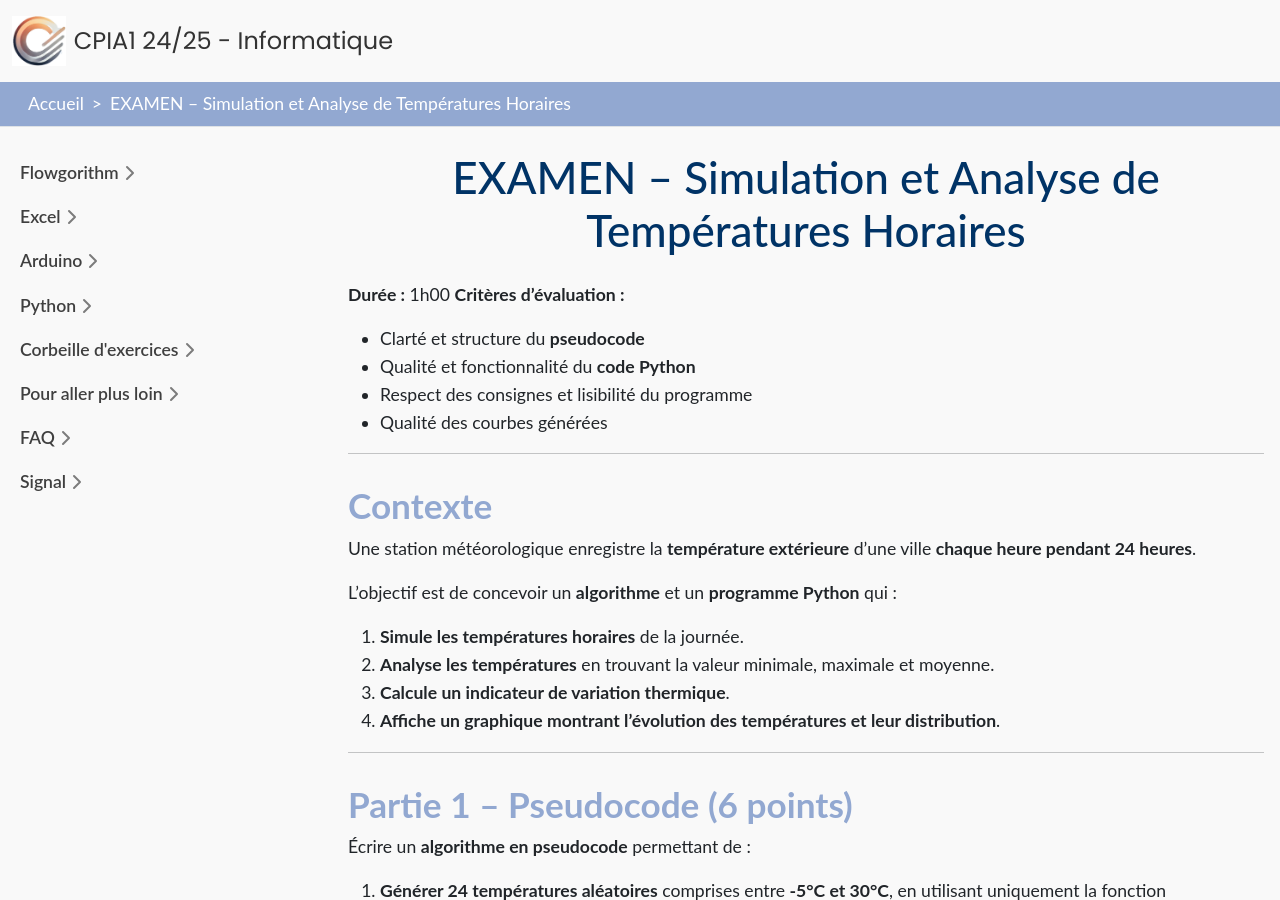
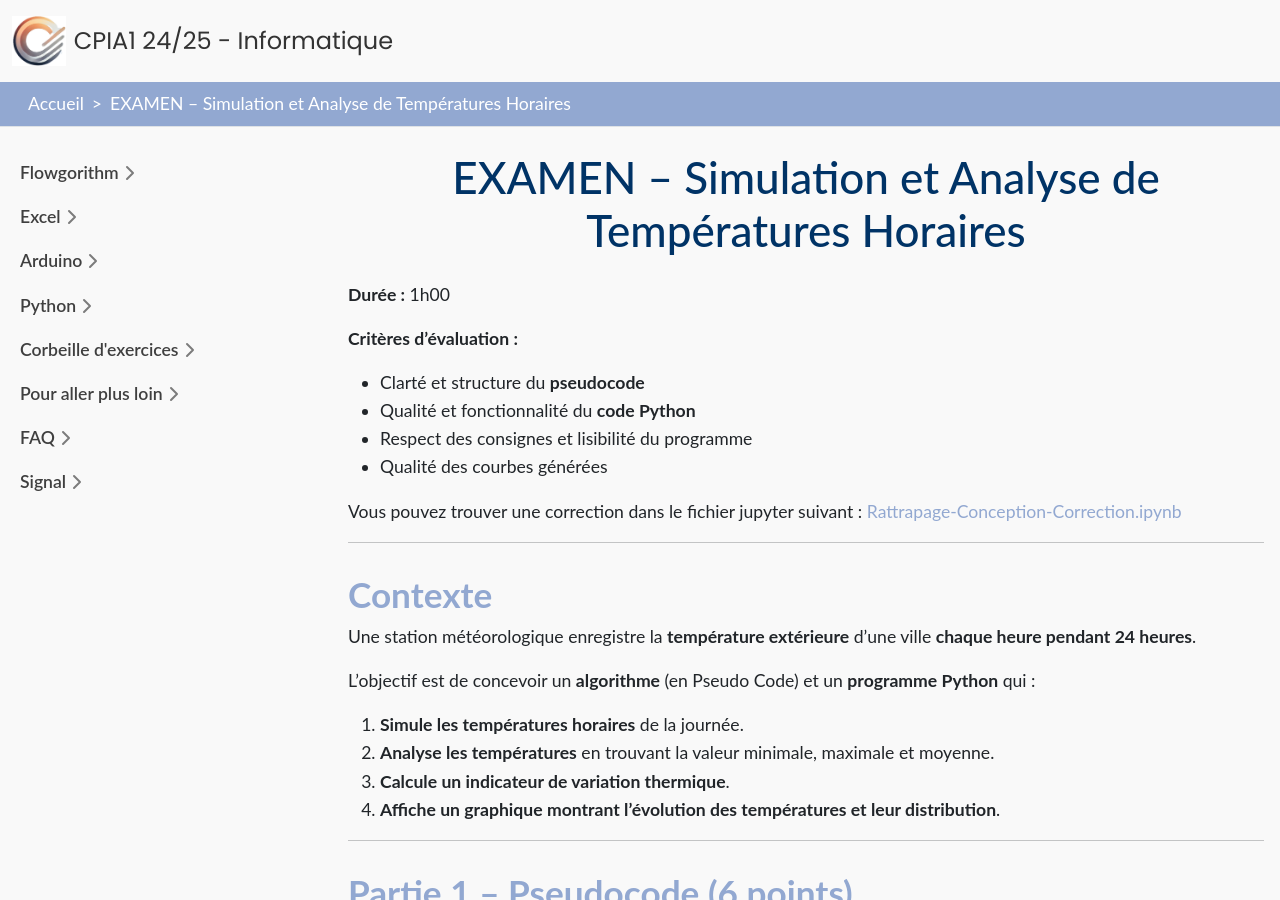
Before and after one commit to rohanfosse/CPIA1-info, a Jekyll site: the page built from Examen/Rattrapage-06-03/Sujet.md, in a window 1280 px wide and 900 px high. Built offline with Jekyll 4.4.1, drawn with Linux system fonts in a browser that asks for light colours; nearby versions of some CDN libraries; Markdown is read by kramdown in place of the engine named in the settings.

Commit message:
fix typo + change url

```diff
--- a/Examen/Rattrapage-06-03/Sujet.md
+++ b/Examen/Rattrapage-06-03/Sujet.md
@@ -5,6 +5,7 @@ permalink: /Rattrapage-Conception.html
 ---
 
 **Durée :** 1h00
+
 **Critères d’évaluation :**
 
 - Clarté et structure du **pseudocode**
@@ -12,13 +13,15 @@ permalink: /Rattrapage-Conception.html
 - Respect des consignes et lisibilité du programme
 - Qualité des courbes générées
 
+Vous pouvez trouver une correction dans le fichier jupyter suivant : [Rattrapage-Conception-Correction.ipynb](Rattrapage-Conception-Correction.ipynb)
+
 ---
 
 ## **Contexte**
 
 Une station météorologique enregistre la **température extérieure** d'une ville **chaque heure pendant 24 heures**.
 
-L’objectif est de concevoir un **algorithme** et un **programme Python** qui :
+L’objectif est de concevoir un **algorithme** (en Pseudo Code) et un **programme Python** qui :
 
 1. **Simule les températures horaires** de la journée.
 2. **Analyse les températures** en trouvant la valeur minimale, maximale et moyenne.
```
Also changed, not shown: 2 other files.
